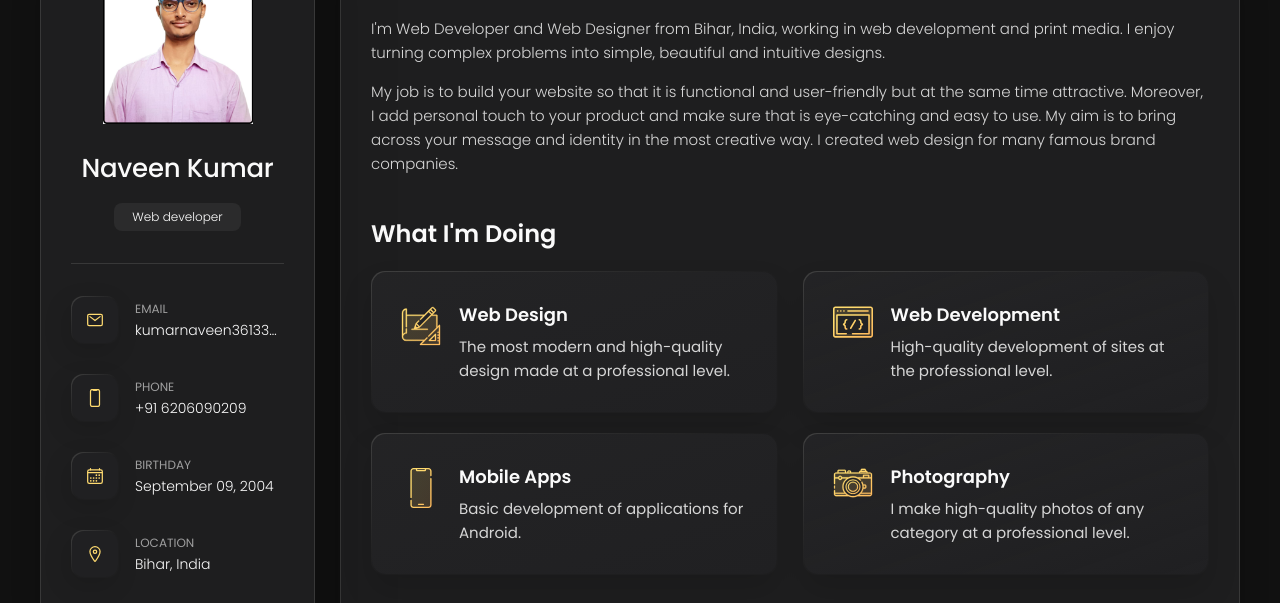
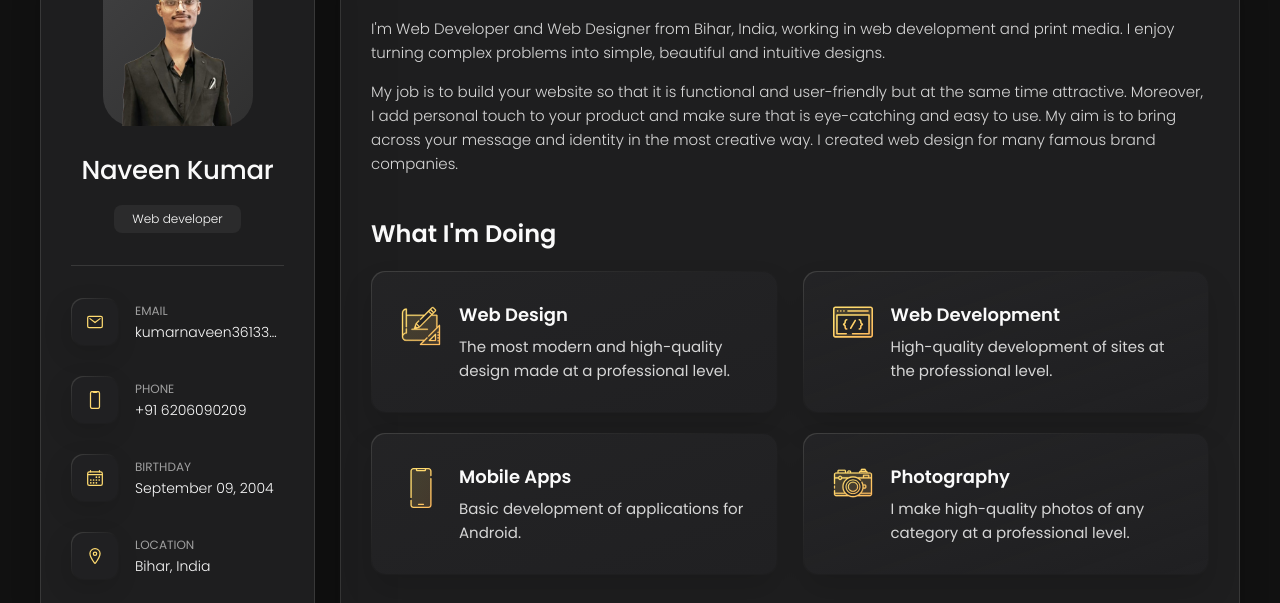
Before and after one commit to naveenk1437/Portfolio, a plain HTML site: page index.html in a window 1280 px wide. Shown: the part 162-765 px from the top of the page. Drawn offline with nearby package versions, Linux system fonts and the light colour scheme; files whose address does not match are found by name.

Commit message:
index.html

```diff
--- a/index.html
+++ b/index.html
@@ -10,7 +10,7 @@
   <!--
     - favicon
   -->
-  <link rel="shortcut icon" href="./assets/images/portfolio.jpg" type="image/x-icon">
+  <link rel="shortcut icon" href="./assets/images/my-pic.jpeg" type="image/x-icon">
 
   <!--
     - custom css link
@@ -42,7 +42,7 @@
       <div class="sidebar-info">
 
         <figure class="avatar-box">
-          <img src="./assets/images/my-pic.jpeg" alt="Richard hanrick" width="80">
+          <img src="./assets/images/my-pic.png" alt="Richard hanrick" width="80">
         </figure>
 
         <div class="info-content">
```
